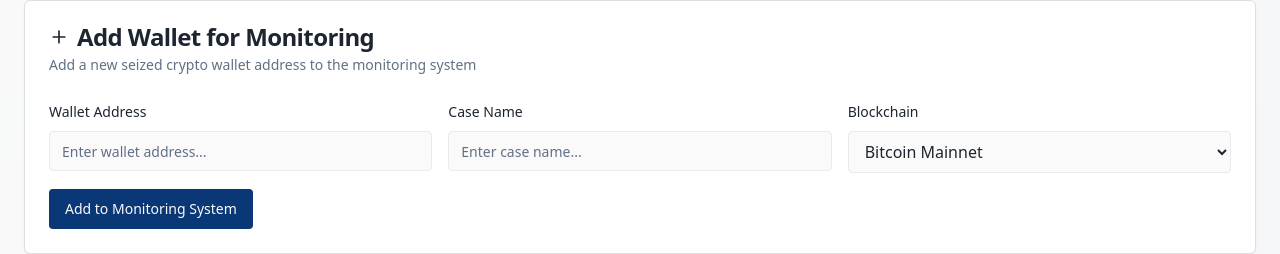
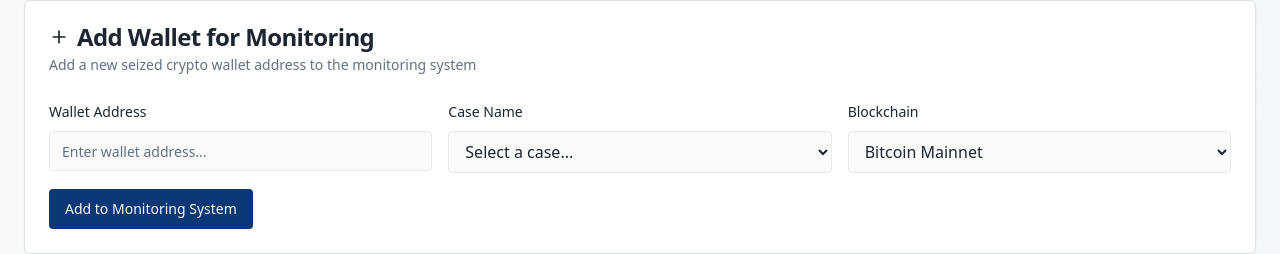
Before and after one commit to Kshitij0O7/sentinel-crypto-watch, a React (Vite) app: page / in a window 1280 px wide. Shown: the part 362-616 px from the top of the page. Built offline with nearby package versions, Linux system fonts and the light colour scheme.

Commit message:
Update dashboard to use case dropdown
Changed the "Case Name" field on the landing page to a dropdown. The dropdown will display a list of previously added cases, with an option to "+ New Case" at the top.

```diff
--- a/src/components/MonitoringDashboard.tsx
+++ b/src/components/MonitoringDashboard.tsx
@@ -34,8 +34,16 @@ const MonitoringDashboard = () => {
   const { toast } = useToast();
   const navigate = useNavigate();
   const [newAddress, setNewAddress] = useState("");
-  const [newCaseId, setNewCaseId] = useState("");
+  const [selectedCase, setSelectedCase] = useState("");
   const [selectedBlockchain, setSelectedBlockchain] = useState("bitcoin");
+
+  // Mock existing cases data
+  const existingCases = [
+    { id: "1", name: "Silk Road Investigation" },
+    { id: "2", name: "Ransomware Group Alpha" },
+    { id: "3", name: "Money Laundering Operation" },
+    { id: "4", name: "Crypto Exchange Fraud" }
+  ];
 
   // Mock data for demonstration
   const [walletAddresses] = useState<WalletAddress[]>([
@@ -84,7 +92,7 @@ const MonitoringDashboard = () => {
   ]);
 
   const handleAddWallet = () => {
-    if (!newAddress || !newCaseId) {
+    if (!newAddress || !selectedCase) {
       toast({
         title: "Error",
         description: "Please fill in all required fields",
@@ -93,13 +101,21 @@ const MonitoringDashboard = () => {
       return;
     }
 
+    if (selectedCase === "new-case") {
+      // Redirect to cases page to create new case
+      navigate("/cases");
+      return;
+    }
+
+    const caseName = existingCases.find(c => c.id === selectedCase)?.name || selectedCase;
+
     toast({
       title: "Wallet Added",
-      description: `Wallet address added to monitoring system for case ${newCaseId}`,
+      description: `Wallet address added to monitoring system for case: ${caseName}`,
     });
 
     setNewAddress("");
-    setNewCaseId("");
+    setSelectedCase("");
   };
 
 
@@ -183,13 +199,21 @@ const MonitoringDashboard = () => {
               />
             </div>
             <div className="space-y-2">
-              <Label htmlFor="caseId">Case Name</Label>
-              <Input
-                id="caseId"
-                placeholder="Enter case name..."
-                value={newCaseId}
-                onChange={(e) => setNewCaseId(e.target.value)}
-              />
+              <Label htmlFor="caseSelect">Case Name</Label>
+              <select
+                id="caseSelect"
+                className="w-full px-3 py-2 border border-input bg-background rounded-md text-foreground z-50"
+                value={selectedCase}
+                onChange={(e) => setSelectedCase(e.target.value)}
+              >
+                <option value="">Select a case...</option>
+                <option value="new-case" className="font-medium">+ New Case</option>
+                {existingCases.map((case_) => (
+                  <option key={case_.id} value={case_.id}>
+                    {case_.name}
+                  </option>
+                ))}
+              </select>
             </div>
             <div className="space-y-2">
               <Label htmlFor="blockchain">Blockchain</Label>
```
